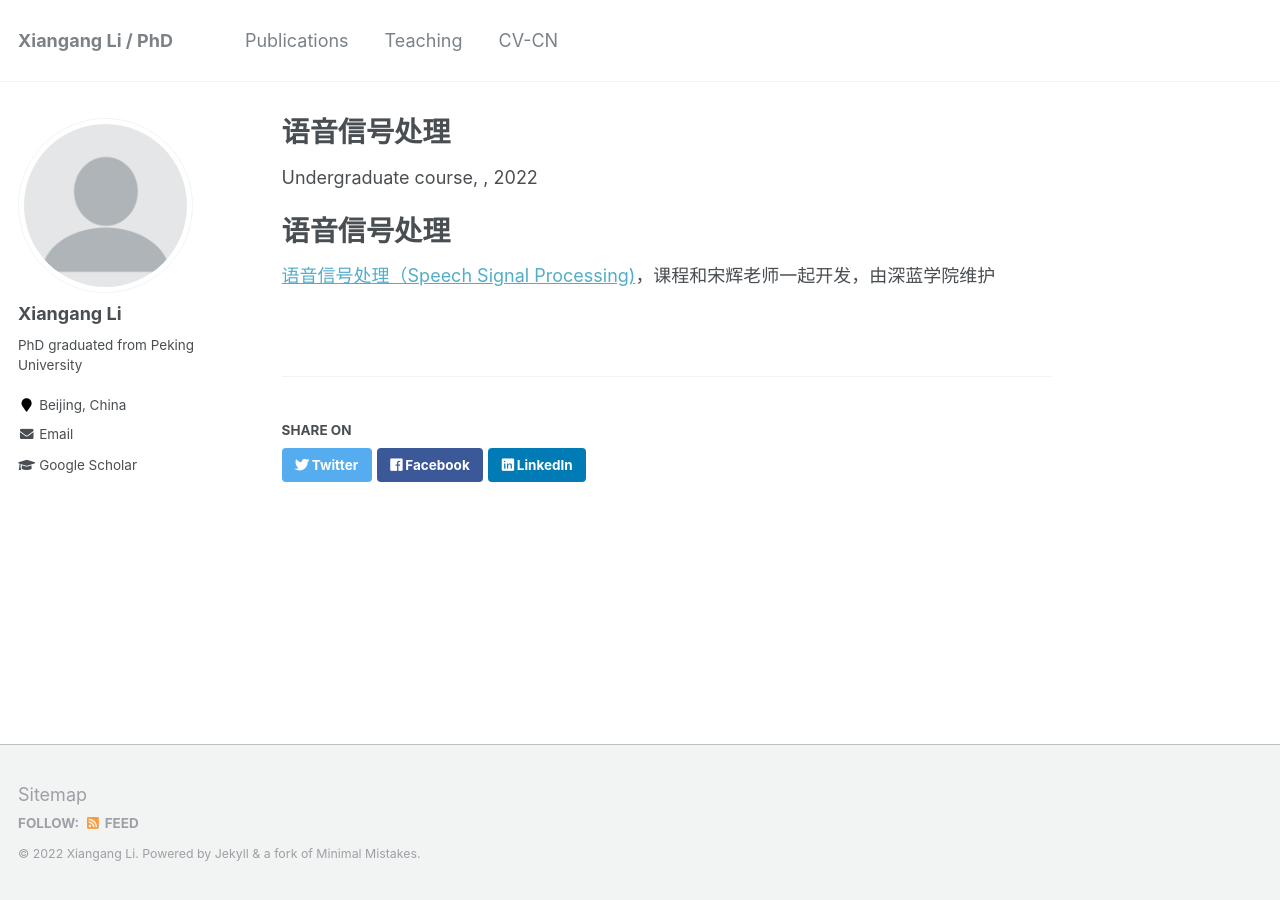
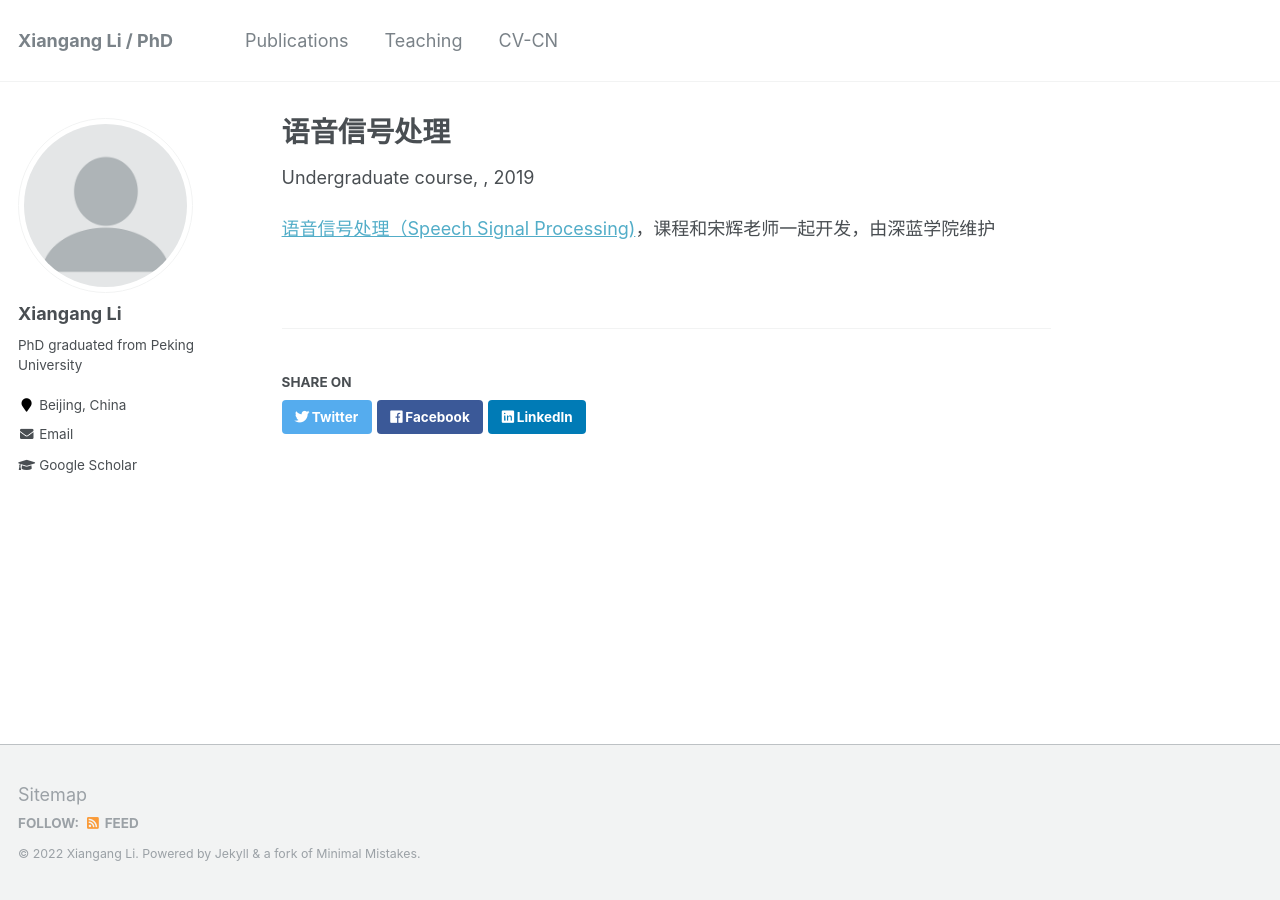
Before and after one commit to xiangangli/xiangangli.github.io, a Jekyll site: the page built from _teaching/speech_processing.md, in a window 1280 px wide. Built offline with Jekyll 4.4.1, drawn with Linux system fonts in a browser that asks for light colours.

Commit message:
add teaching

```diff
--- a/_teaching/speech_processing.md
+++ b/_teaching/speech_processing.md
@@ -2,9 +2,8 @@
 title: "语音信号处理"
 collection: teaching
 type: "Undergraduate course"
+date: 2019-01-01
 permalink: /teaching/speech_processing
 ---
 
-语音信号处理
-======
 [语音信号处理（Speech Signal Processing)](https://www.shenlanxueyuan.com/course/503)，课程和宋辉老师一起开发，由深蓝学院维护
```
